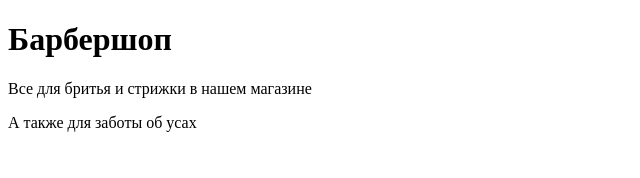
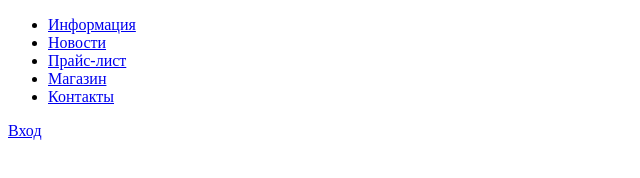
Before and after one commit to platonovkirill/barbershope, a plain HTML site: page index.html in a window 1280 px wide. Shown: the whole page, without its empty margins (0-640 px from the left). Drawn offline with Linux system fonts and the light colour scheme.

Commit message:
Добавлена шапка сайта и список меню

```diff
--- a/index.html
+++ b/index.html
@@ -1,13 +1,35 @@
 <!DOCTYPE html>
 <html lang="ru">
-    <head>
-        <meta charset="utf-8">
-        <title>Барбершоп</title>
-    </head>
+  <head>
+    <meta charset="utf-8">
+    <title>Барбершоп "Бородинский"</title>
+  </head>
 <body>
-   <h1 class="promo">Барбершоп</h1>
-
-<p>Все для бритья и стрижки в нашем магазине</p>
-<p>А также для заботы об усах</p>
+  <header class="main-header">
+    <div class="container">
+      <nav class="main-navigation">
+        <ul>
+          <li>
+            <a href="#">Информация</a>
+          </li>
+          <li>
+            <a href="#">Новости</a>
+          </li>
+          <li>
+            <a href="#">Прайс-лист</a>
+          </li>
+          <li>
+            <a href="#">Магазин</a>
+          </li>
+          <li>
+            <a href="#">Контакты</a>
+          </li>
+        </ul>
+      </nav>
+      <div class="user-block">
+        <a class="login" href="#">Вход</a>
+      </div>
+    </div>
+  </header>
 </body>
 </html>
```
